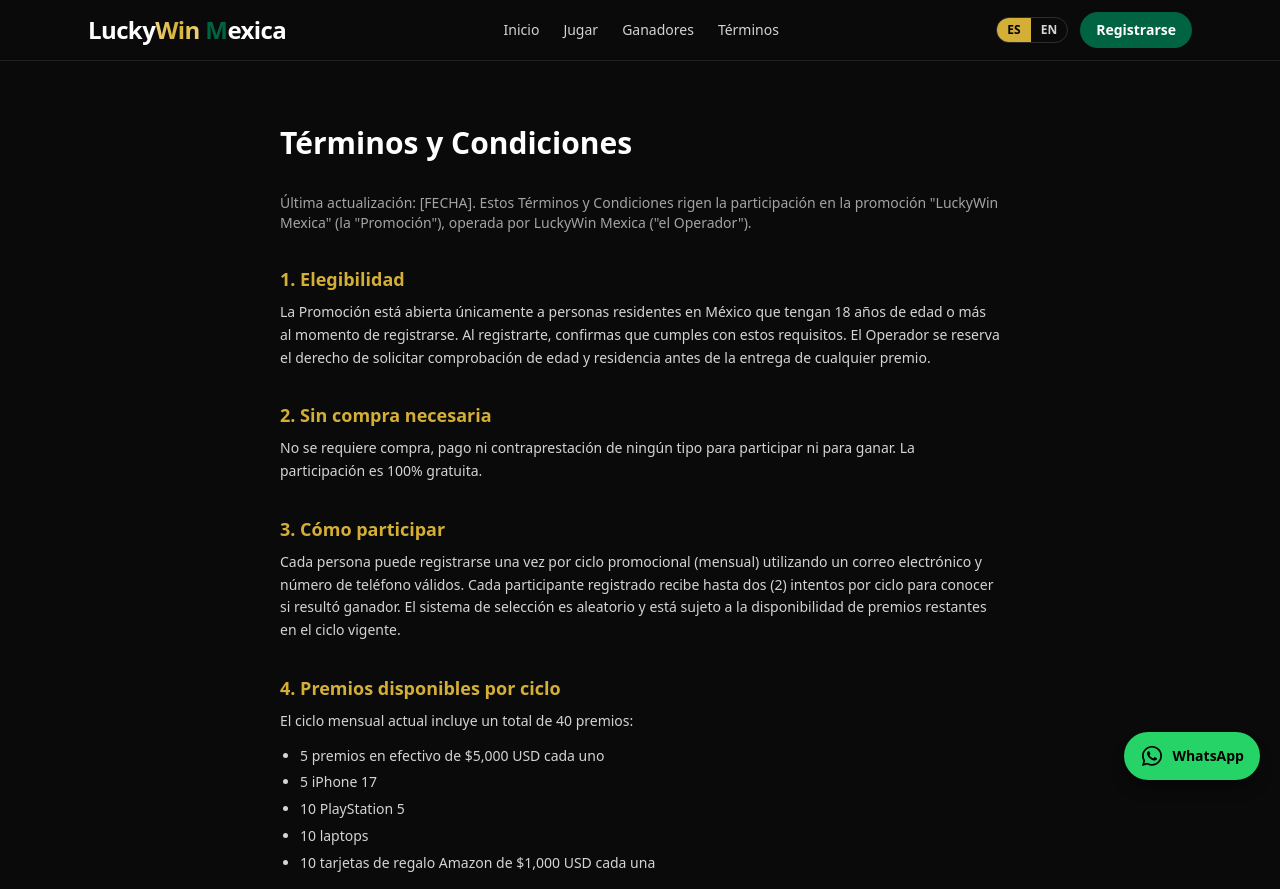
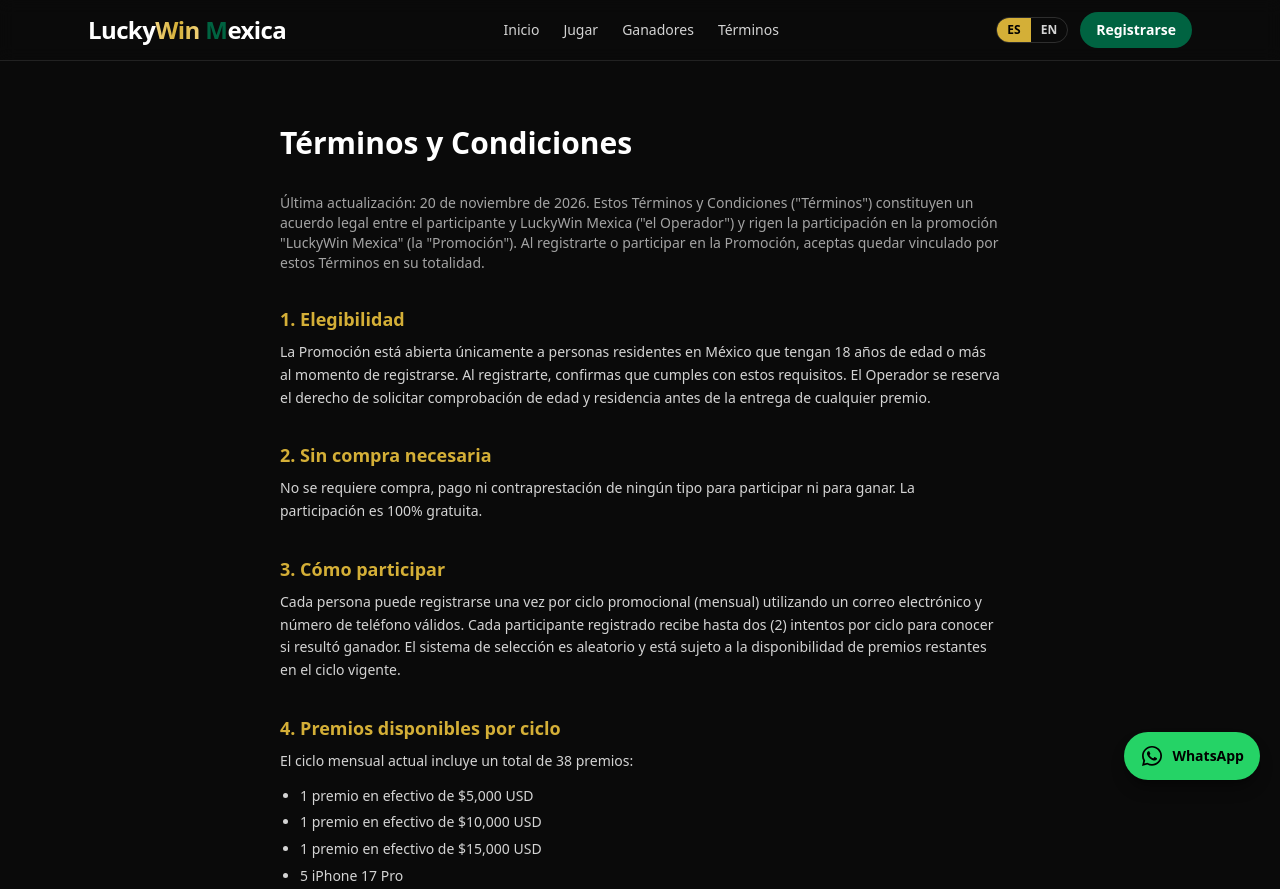
Before and after one commit to liongateusa-dev/luckywin-mexica-frontend-, a Next.js app in the folder luckywin-mexica/luckywin-mexica/: page /terminos in a window 1280 px wide. Shown: the top 889 px of the page. Built offline with nearby package versions, Linux system fonts and the light colour scheme; no server answers.

Commit message:
Add files via upload

```diff
--- a/luckywin-mexica/luckywin-mexica/app/terminos/page.js
+++ b/luckywin-mexica/luckywin-mexica/app/terminos/page.js
@@ -28,9 +28,12 @@ function TermsEs() {
   return (
     <div>
       <p className="text-neutral-400 text-sm mb-8">
-        Última actualización: [FECHA]. Estos Términos y Condiciones rigen la
-        participación en la promoción "LuckyWin Mexica" (la "Promoción"),
-        operada por LuckyWin Mexica ("el Operador").
+        Última actualización: 20 de noviembre de 2026. Estos Términos y
+        Condiciones ("Términos") constituyen un acuerdo legal entre el
+        participante y LuckyWin Mexica ("el Operador") y rigen la
+        participación en la promoción "LuckyWin Mexica" (la "Promoción"). Al
+        registrarte o participar en la Promoción, aceptas quedar vinculado
+        por estos Términos en su totalidad.
       </p>
 
       <Section title="1. Elegibilidad">
@@ -62,20 +65,24 @@ function TermsEs() {
       </Section>
 
       <Section title="4. Premios disponibles por ciclo">
-        <p>El ciclo mensual actual incluye un total de 40 premios:</p>
+        <p>El ciclo mensual actual incluye un total de 38 premios:</p>
         <ul className="list-disc pl-5 space-y-1">
-          <li>5 premios en efectivo de $5,000 USD cada uno</li>
-          <li>5 iPhone 17</li>
+          <li>1 premio en efectivo de $5,000 USD</li>
+          <li>1 premio en efectivo de $10,000 USD</li>
+          <li>1 premio en efectivo de $15,000 USD</li>
+          <li>5 iPhone 17 Pro</li>
           <li>10 PlayStation 5</li>
           <li>10 laptops</li>
           <li>10 tarjetas de regalo Amazon de $1,000 USD cada una</li>
         </ul>
         <p>
           Las probabilidades de ganar dependen del número total de
-          participantes en el ciclo frente a los 40 premios disponibles, y
+          participantes en el ciclo frente a los 38 premios disponibles, y
           disminuyen conforme se agota el inventario de cada categoría de
           premio. El Operador no garantiza que todos los participantes
-          ganarán un premio.
+          ganarán un premio. El inventario de premios restante por
+          categoría se actualiza en tiempo real y puede consultarse en la
+          página principal del sitio.
         </p>
       </Section>
 
@@ -158,9 +165,12 @@ function TermsEn() {
   return (
     <div>
       <p className="text-neutral-400 text-sm mb-8">
-        Last updated: [DATE]. These Terms and Conditions govern
-        participation in the "LuckyWin Mexica" promotion (the
-        "Promotion"), operated by LuckyWin Mexica (the "Operator").
+        Last updated: November 20, 2026. These Terms and Conditions
+        ("Terms") constitute a legal agreement between the entrant and
+        LuckyWin Mexica (the "Operator") and govern participation in the
+        "LuckyWin Mexica" promotion (the "Promotion"). By registering or
+        participating in the Promotion, you agree to be bound by these
+        Terms in full.
       </p>
 
       <Section title="1. Eligibility">
@@ -191,19 +201,23 @@ function TermsEn() {
       </Section>
 
       <Section title="4. Prizes available per cycle">
-        <p>The current monthly cycle includes a total of 40 prizes:</p>
+        <p>The current monthly cycle includes a total of 38 prizes:</p>
         <ul className="list-disc pl-5 space-y-1">
-          <li>5 cash prizes of $5,000 USD each</li>
-          <li>5 iPhone 17 units</li>
+          <li>1 cash prize of $5,000 USD</li>
+          <li>1 cash prize of $10,000 USD</li>
+          <li>1 cash prize of $15,000 USD</li>
+          <li>5 iPhone 17 Pro units</li>
           <li>10 PlayStation 5 units</li>
           <li>10 laptops</li>
           <li>10 Amazon gift cards of $1,000 USD each</li>
         </ul>
         <p>
           Odds of winning depend on the total number of entrants in the
-          cycle relative to the 40 available prizes, and decrease as each
+          cycle relative to the 38 available prizes, and decrease as each
           prize tier's inventory is depleted. The Operator does not
-          guarantee that every entrant will win a prize.
+          guarantee that every entrant will win a prize. Remaining prize
+          inventory by category updates in real time and can be viewed on
+          the site's homepage.
         </p>
       </Section>
 
```
